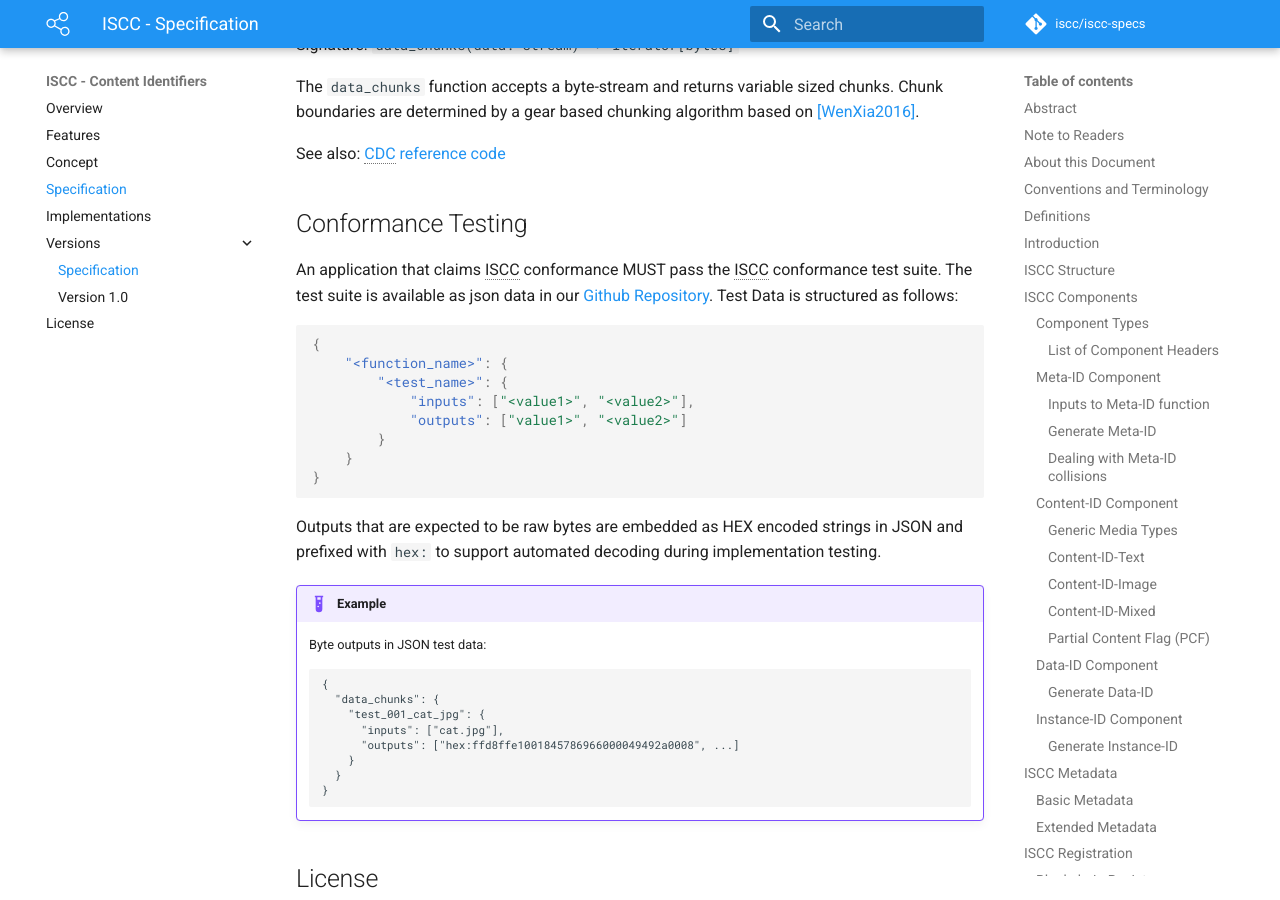
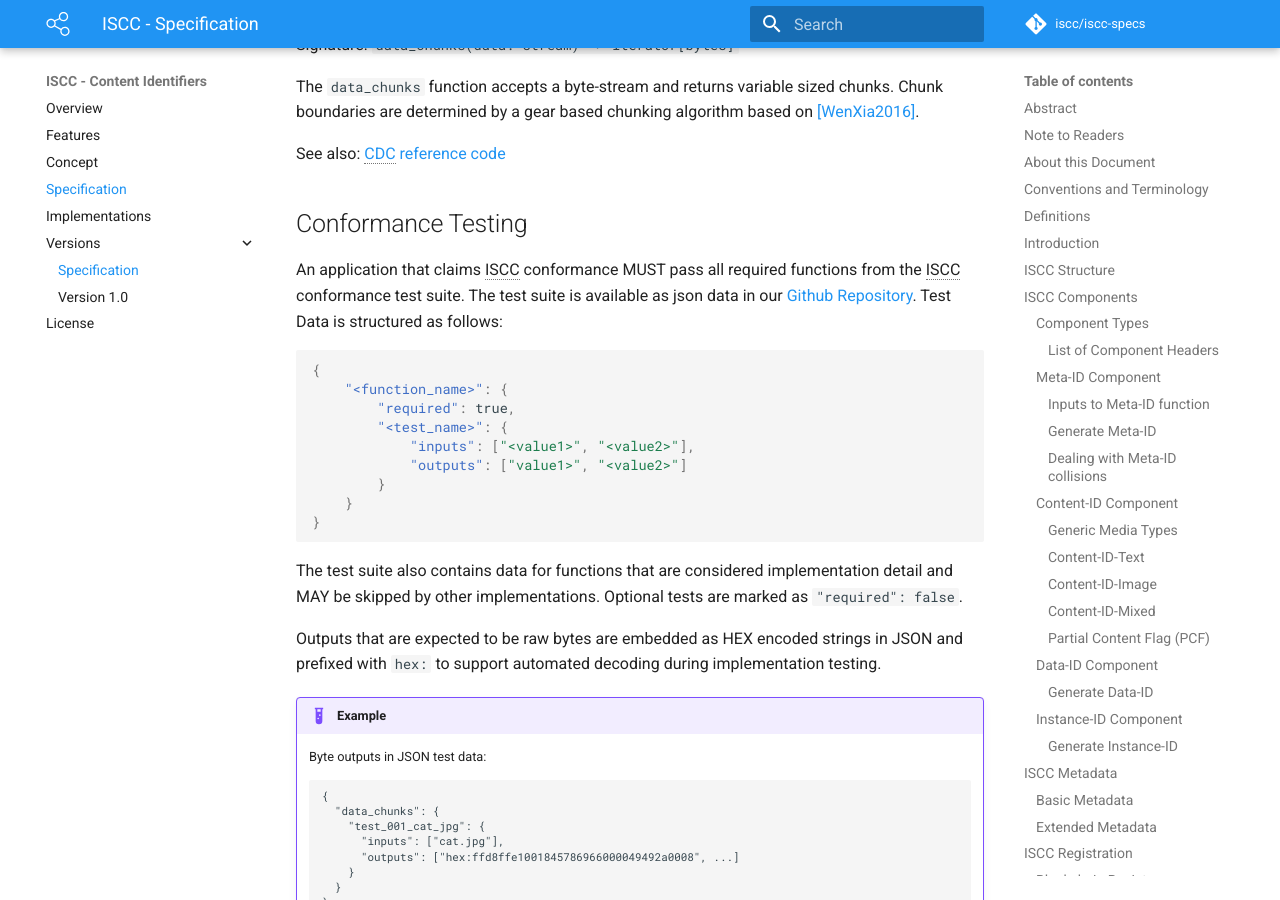
Before and after one commit to iscc/iscc-specs, an MkDocs documentation site: the page built from docs/specification.md, in a window 1280 px wide and 900 px high, scrolled down 21553 px. Built offline with MkDocs 1.6.1 and Material for MkDocs 9.7.7, drawn with Linux system fonts in a browser that asks for light colours; comment, search, counter and statistics services are not loaded.

Commit message:
Only require top level function tests for conformance.

````diff
--- a/docs/specification.md
+++ b/docs/specification.md
@@ -530,11 +530,12 @@ See also: [CDC reference code](https://github.com/iscc/iscc-specs/blob/master/sr
 
 ## Conformance Testing
 
-An application that claims ISCC conformance MUST pass the ISCC conformance test suite. The test suite is available as json data in our [Github Repository](https://raw.githubusercontent.com/iscc/iscc-specs/master/tests/test_data.json). Test Data is structured as follows:
+An application that claims ISCC conformance MUST pass all required functions from the ISCC conformance test suite. The test suite is available as json data in our [Github Repository](https://raw.githubusercontent.com/iscc/iscc-specs/master/tests/test_data.json). Test Data is structured as follows:
 
 ```json
 {
     "<function_name>": {
+        "required": true,
         "<test_name>": {
             "inputs": ["<value1>", "<value2>"],
             "outputs": ["value1>", "<value2>"]
@@ -542,6 +543,8 @@ An application that claims ISCC conformance MUST pass the ISCC conformance test
     }
 }
 ```
+
+The test suite also contains data for functions that are considered implementation detail and MAY be skipped by other implementations. Optional tests are marked as `"required": false`.
 
 Outputs that are expected to be raw bytes are embedded as HEX encoded strings in JSON and prefixed with  `hex:` to support automated decoding during implementation testing.
 
````
Also changed, not shown: 3 other files.
